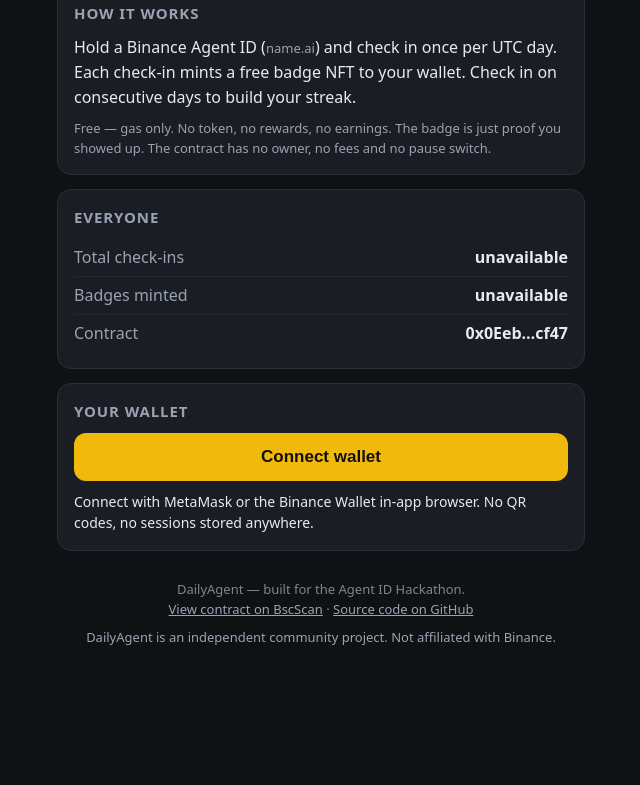
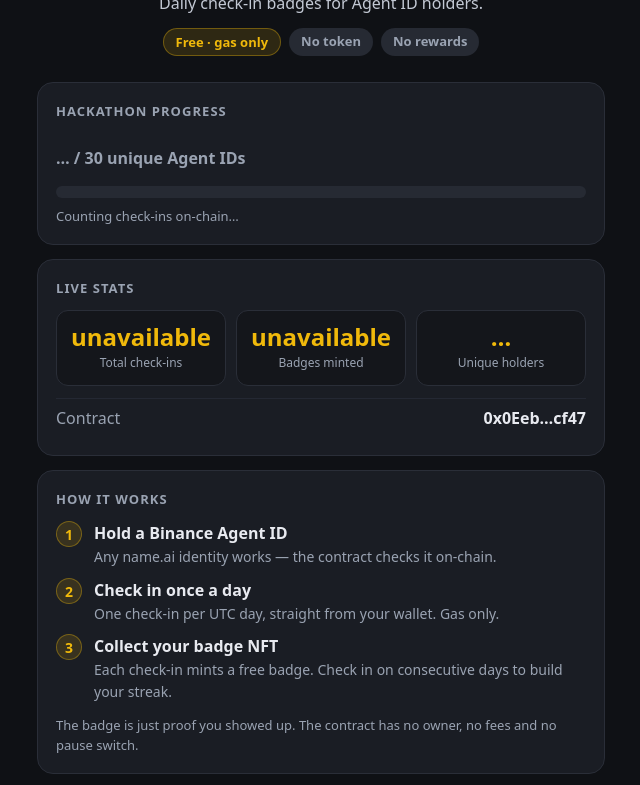
Before and after one commit to aben00/daily-agent, a plain HTML site: page index.html in a window 1280 px wide. Shown: the part 226-1011 px from the top of the page, without its empty margins (319-959 px from the left). Before the commit the page ends 938 px from the top, so only its background shows below. Drawn offline with Linux system fonts and the light colour scheme; no server answers.

Commit message:
Upgrade site: cleaner hero, live stats + hackathon progress bar

```diff
--- a/index.html
+++ b/index.html
@@ -6,28 +6,67 @@
 <title>DailyAgent — Daily check-in badges for Agent ID holders</title>
 <meta name="description" content="One free check-in per day for Binance Agent ID holders. Each check-in mints a badge NFT. No token, no rewards — just proof you showed up.">
 <style>
-  :root { color-scheme: light dark; }
+  :root { color-scheme: dark; }
   * { box-sizing: border-box; }
-  body { margin: 0; font-family: system-ui, -apple-system, "Segoe UI", sans-serif; line-height: 1.55; background: #0f1115; color: #e8eaf0; }
-  .wrap { max-width: 560px; margin: 0 auto; padding: 24px 16px 64px; }
-  header { text-align: center; margin-bottom: 24px; }
-  .logo { width: 72px; height: 72px; }
-  h1 { font-size: 28px; margin: 12px 0 4px; }
-  .tagline { color: #9aa3b2; margin: 0; }
-  .card { background: #1a1d24; border: 1px solid #2a2e38; border-radius: 14px; padding: 16px; margin-bottom: 14px; }
-  .card h2 { font-size: 15px; margin: 0 0 10px; color: #9aa3b2; text-transform: uppercase; letter-spacing: .06em; }
-  .row { display: flex; justify-content: space-between; gap: 12px; padding: 6px 0; border-top: 1px solid #242833; }
+  body {
+    margin: 0;
+    font-family: system-ui, -apple-system, "Segoe UI", sans-serif;
+    line-height: 1.55;
+    background: #0f1115;
+    background-image: radial-gradient(600px 220px at 50% -40px, rgba(240,185,11,.14), transparent 70%);
+    color: #e8eaf0;
+  }
+  .wrap { max-width: 600px; margin: 0 auto; padding: 28px 16px 64px; }
+
+  /* ---------- hero ---------- */
+  header { text-align: center; margin-bottom: 26px; }
+  .hero-badge { width: 112px; height: 112px; border-radius: 24px; box-shadow: 0 8px 32px rgba(240,185,11,.25); }
+  h1 { font-size: 34px; margin: 14px 0 4px; letter-spacing: -.01em; }
+  .tagline { color: #c3c9d4; margin: 0 0 12px; font-size: 16px; }
+  .pills { display: flex; gap: 8px; justify-content: center; flex-wrap: wrap; }
+  .pill { display: inline-block; padding: 3px 12px; border-radius: 999px; font-size: 13px; font-weight: 700; }
+  .pill.gold { background: rgba(240,185,11,.14); color: #f0b90b; border: 1px solid rgba(240,185,11,.35); }
+  .pill.grey { background: #262a33; color: #9aa3b2; }
+  .pill.yes { background: #123f2a; color: #5fd68a; }
+  .pill.no { background: #3f1d1d; color: #ff8a8a; }
+  .pill.idle { background: #262a33; color: #9aa3b2; }
+
+  /* ---------- cards ---------- */
+  .card { background: #1a1d24; border: 1px solid #2a2e38; border-radius: 16px; padding: 18px; margin-bottom: 14px; }
+  .card h2 { font-size: 13px; margin: 0 0 12px; color: #9aa3b2; text-transform: uppercase; letter-spacing: .08em; }
+  .row { display: flex; justify-content: space-between; gap: 12px; padding: 7px 0; border-top: 1px solid #242833; }
   .row:first-of-type { border-top: none; }
   .row .k { color: #9aa3b2; }
   .row .v { font-weight: 600; text-align: right; word-break: break-all; }
-  .pill { display: inline-block; padding: 2px 10px; border-radius: 999px; font-size: 13px; font-weight: 700; }
-  .pill.yes { background: #123f2a; color: #5fd68a; }
-  .pill.no { background: #3f1d1d; color: #ff8a8a; }
-  .pill.idle { background: #262a33; color: #9aa3b2; }
+  .note { font-size: 13px; color: #9aa3b2; }
+
+  /* ---------- stats ---------- */
+  .stats { display: grid; grid-template-columns: repeat(3, 1fr); gap: 10px; }
+  .stat { background: #14161b; border: 1px solid #2a2e38; border-radius: 12px; padding: 12px 10px; text-align: center; }
+  .stat .n { font-size: 24px; font-weight: 800; color: #f0b90b; line-height: 1.2; }
+  .stat .l { font-size: 12px; color: #9aa3b2; margin-top: 2px; }
+
+  /* ---------- progress ---------- */
+  .progress-big { font-size: 26px; font-weight: 800; }
+  .progress-big span { color: #9aa3b2; font-size: 16px; font-weight: 600; }
+  .bar { height: 12px; background: #262a33; border-radius: 999px; overflow: hidden; margin: 12px 0 8px; }
+  .bar > div { height: 100%; width: 0%; background: linear-gradient(90deg, #f0b90b, #f8d33a); border-radius: 999px; transition: width .6s ease; }
+
+  /* ---------- steps ---------- */
+  .steps { display: grid; gap: 10px; }
+  .step { display: flex; gap: 12px; align-items: flex-start; }
+  .step .num {
+    flex: 0 0 auto; width: 26px; height: 26px; border-radius: 50%;
+    background: rgba(240,185,11,.14); color: #f0b90b; border: 1px solid rgba(240,185,11,.35);
+    font-size: 14px; font-weight: 800; text-align: center; line-height: 26px;
+  }
+  .step .t { font-weight: 700; }
+  .step .d { color: #9aa3b2; font-size: 14px; }
+
+  /* ---------- buttons / badges ---------- */
   button { width: 100%; padding: 14px; font-size: 17px; font-weight: 700; border: none; border-radius: 12px; cursor: pointer; background: #f0b90b; color: #111; }
   button:disabled { background: #2a2e38; color: #7d8590; cursor: default; }
   button.secondary { background: #262a33; color: #e8eaf0; }
-  .note { font-size: 13px; color: #9aa3b2; }
   .status { font-size: 14px; margin-top: 10px; min-height: 20px; }
   .status a { color: #f0b90b; }
   .badges { display: grid; grid-template-columns: repeat(auto-fill, minmax(140px, 1fr)); gap: 10px; }
@@ -42,22 +81,41 @@
 <body>
 <div class="wrap">
   <header>
-    <svg class="logo" viewBox="0 0 96 96" aria-hidden="true"><circle cx="48" cy="48" r="44" fill="#f0b90b"/><circle cx="48" cy="48" r="36" fill="none" stroke="#111" stroke-width="3"/><path d="M34 49l10 10 18-22" fill="none" stroke="#111" stroke-width="6" stroke-linecap="round" stroke-linejoin="round"/></svg>
+    <img class="hero-badge" src="badge.svg" alt="DailyAgent badge">
     <h1>DailyAgent</h1>
     <p class="tagline">Daily check-in badges for Agent ID holders.</p>
+    <div class="pills">
+      <span class="pill gold">Free · gas only</span>
+      <span class="pill grey">No token</span>
+      <span class="pill grey">No rewards</span>
+    </div>
   </header>
 
   <div class="card">
-    <h2>How it works</h2>
-    <div>Hold a Binance Agent ID (<span class="note">name.ai</span>) and check in once per UTC day. Each check-in mints a free badge NFT to your wallet. Check in on consecutive days to build your streak.</div>
-    <div class="note" style="margin-top:8px">Free — gas only. No token, no rewards, no earnings. The badge is just proof you showed up. The contract has no owner, no fees and no pause switch.</div>
+    <h2>Hackathon progress</h2>
+    <div class="progress-big"><span id="hackCount">…</span><span> / 30 unique Agent IDs</span></div>
+    <div class="bar"><div id="hackBar"></div></div>
+    <div class="note" id="hackNote">Counting check-ins on-chain…</div>
   </div>
 
   <div class="card">
-    <h2>Everyone</h2>
-    <div class="row"><span class="k">Total check-ins</span><span class="v" id="globalTotal">…</span></div>
-    <div class="row"><span class="k">Badges minted</span><span class="v" id="globalBadges">…</span></div>
-    <div class="row"><span class="k">Contract</span><span class="v" id="contractAddr">…</span></div>
+    <h2>Live stats</h2>
+    <div class="stats">
+      <div class="stat"><div class="n" id="globalTotal">…</div><div class="l">Total check-ins</div></div>
+      <div class="stat"><div class="n" id="globalBadges">…</div><div class="l">Badges minted</div></div>
+      <div class="stat"><div class="n" id="uniqueHolders">…</div><div class="l">Unique holders</div></div>
+    </div>
+    <div class="row" style="margin-top:12px"><span class="k">Contract</span><span class="v" id="contractAddr">…</span></div>
+  </div>
+
+  <div class="card">
+    <h2>How it works</h2>
+    <div class="steps">
+      <div class="step"><div class="num">1</div><div><div class="t">Hold a Binance Agent ID</div><div class="d">Any name.ai identity works — the contract checks it on-chain.</div></div></div>
+      <div class="step"><div class="num">2</div><div><div class="t">Check in once a day</div><div class="d">One check-in per UTC day, straight from your wallet. Gas only.</div></div></div>
+      <div class="step"><div class="num">3</div><div><div class="t">Collect your badge NFT</div><div class="d">Each check-in mints a free badge. Check in on consecutive days to build your streak.</div></div></div>
+    </div>
+    <div class="note" style="margin-top:12px">The badge is just proof you showed up. The contract has no owner, no fees and no pause switch.</div>
   </div>
 
   <div class="card">
```
